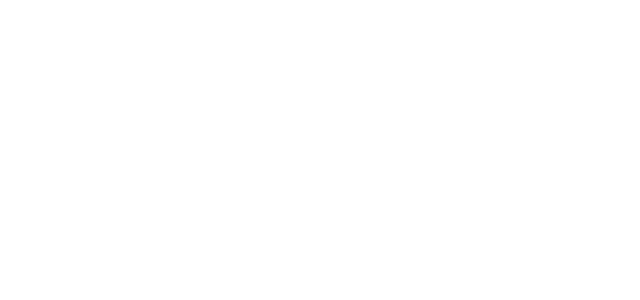
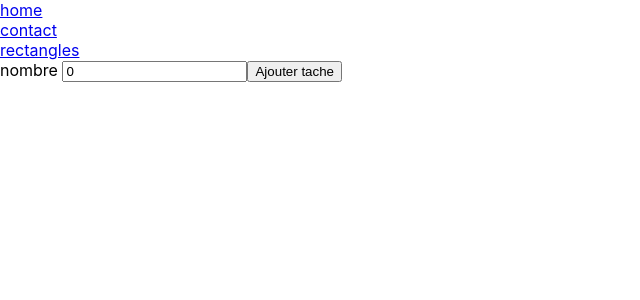
Before and after one commit to Thaishery/sem3Promo8, a React (Create React App) app: page /rectangles in a window 1280 px wide. Before the commit this address had no page. Shown: the top 300 px of the page, without its empty margins (0-640 px from the left). Built offline with nearby package versions, Linux system fonts and the light colour scheme.

Commit message:
rectangles

```diff
--- a/src/App.js
+++ b/src/App.js
@@ -2,6 +2,7 @@ import { BrowserRouter as Router, Routes, Route } from "react-router-dom";
 import HomeView from "./views/HomeView";
 import NavLayout from "./layouts/NavLayout";
 import ContactView from "./views/ContactView";
+import RectanglesView from "./views/Rectangle";
 
 function App() {
   return (
@@ -10,6 +11,7 @@ function App() {
         <Route element= {<NavLayout />}>
           <Route path="/" element={<HomeView />} />
           <Route path="contact" element={<ContactView/>}/>
+          <Route path="rectangles" element={<RectanglesView/>}/>
         </Route>
       </Routes>
     </Router>
--- a/src/components/navbar.jsx
+++ b/src/components/navbar.jsx
@@ -17,6 +17,15 @@ const Navbar = ({ lang, parentCallback, handleCloseNavbar, isNavbarOpen }) => {
       id: 1,
       itemLink : "/contact",
       itemTitle: "contact",
+      isActive: false,
+      class: "",
+      internItems: false,
+      child: false,
+    },
+    {
+      id: 2,
+      itemLink : "/rectangles",
+      itemTitle: "rectangles",
       isActive: false,
       class: "",
       internItems: false,
--- a/src/views/HomeView.jsx
+++ b/src/views/HomeView.jsx
@@ -28,7 +28,7 @@ const HomeView = () => {
     {task.map((tache, key)=>(
         <div key={key}>
           {tache}
-          <button onClick={(e)=>{handleDelete(key)}}>supprimer</button>
+          <button onClick={e=>{handleDelete(key)}}>supprimer</button>
         </div>
       ))
     }
--- /dev/null
+++ b/src/views/Rectangle.jsx
@@ -0,0 +1,50 @@
+import { useState } from "react";
+const RectanglesView = () => {
+  const [retangles, setRectangles] = useState([])
+  const [inputNumber, setInputNumber]= useState(0)
+  const  getRandomArbitrary = (min, max) => {
+    return Math.random() * (max - min) + min;
+  }
+  const getColorCode= ()=> {
+    var makeColorCode = '0123456789ABCDEF';
+    var code = '#';
+    for (var count = 0; count < 6; count++) {
+       code =code+ makeColorCode[Math.floor(Math.random() * 16)];
+    }
+    return code;
+ }
+  const handleSubmit = e =>{
+    e.preventDefault()
+    const tempArray = [...retangles]
+    for(let i = 0 ; i < inputNumber; i ++){
+      let rectangle = {
+        height: Math.floor(getRandomArbitrary(100,200)),
+        width: Math.floor(getRandomArbitrary(100,200)),
+        color: getColorCode()
+      }
+      tempArray.push(rectangle);
+    }
+    setRectangles(tempArray)
+    setInputNumber(0)
+  }
+  return (
+    <>
+    <form onSubmit={handleSubmit}>
+      <label>nombre </label>
+      <input
+        type="text"
+        value={inputNumber}
+        onChange={e=>setInputNumber(e.target.value)}
+      />
+      <button type="submit">Ajouter tache</button>
+    </form>
+    {retangles.map((retangle, key)=>(
+      <div key={key} style={{width:retangle.width, height:retangle.height, backgroundColor:retangle.color}}>
+      </div>
+      ))
+    }
+    </>
+  )
+}
+
+export default RectanglesView;
```
